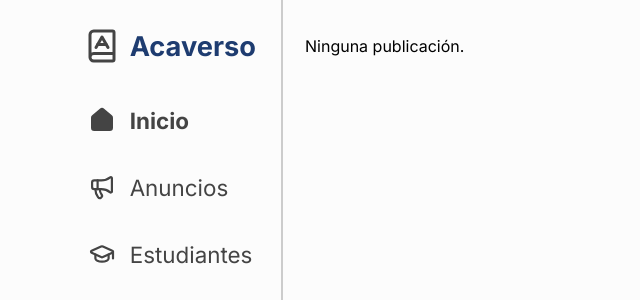
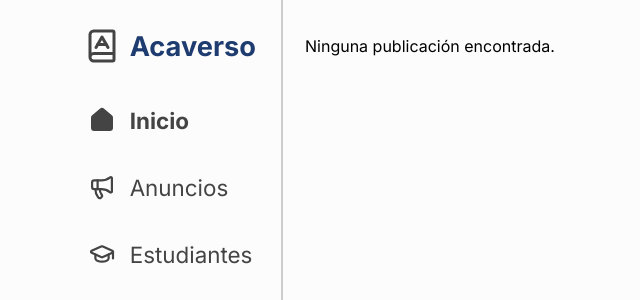
Before and after one commit to camargomau/acaverso, a PHP site: page / in a window 1280 px wide. Shown: the top 300 px of the page, without its empty margins (15-655 px from the left). Run offline with PHP 8.4, Linux system fonts and the light colour scheme; data that the repository does not hold is empty; a stand-in replaces the project's code that opens the database connection.

Commit message:
Small changes in index

```diff
--- a/index.php
+++ b/index.php
@@ -101,7 +101,7 @@
                     }
                 }
             } else {
-                echo "<p>Ninguna publicación.</p>";
+                echo "<p>Ninguna publicación encontrada.</p>";
             }
             ?>
         </div>
```
